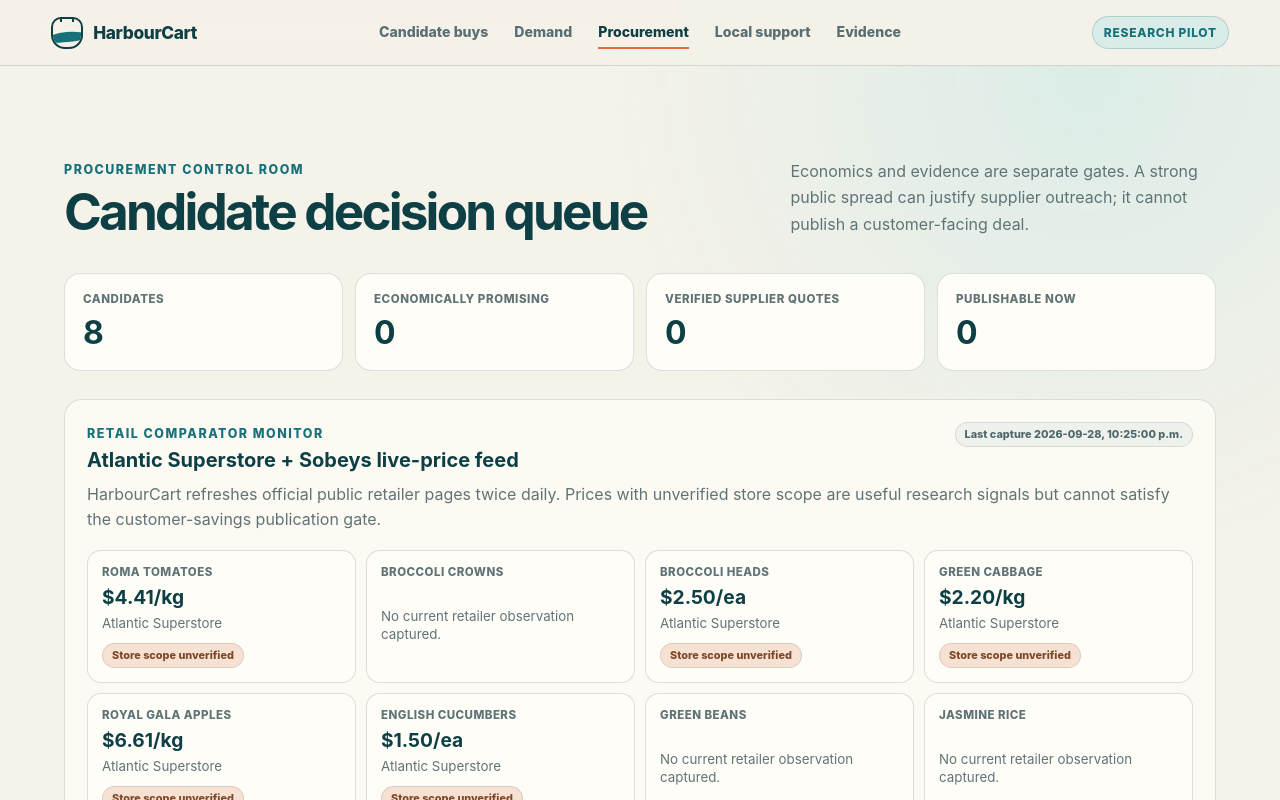
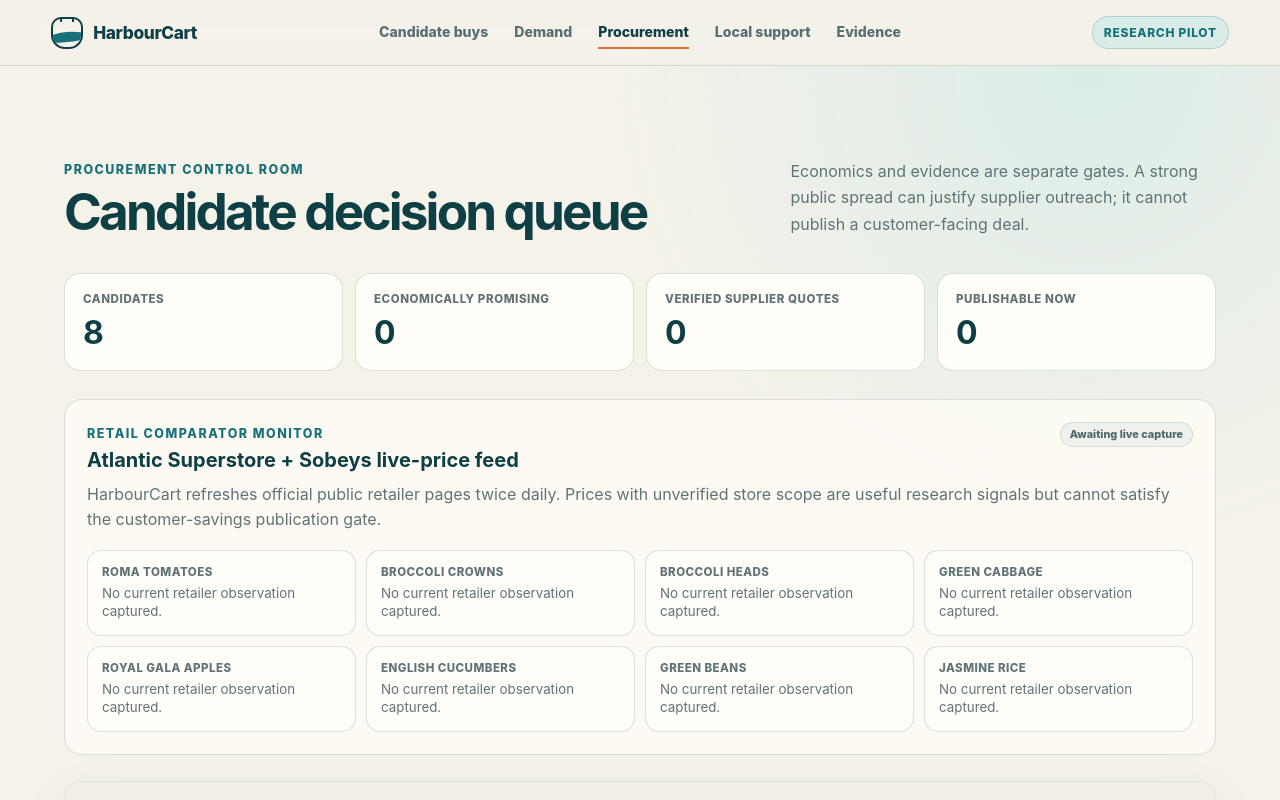
Before and after one commit to JeremyHennessy/HarbourCart, a React (Vite) app: page / in a window 1280 px wide. Both pictures are taken after a click on the button "Procurement". Shown: the top 800 px of the page. Built offline with nearby package versions, Linux system fonts and the light colour scheme.

Commit message:
Show Atlantic Superstore and Sobeys prices side by side

```diff
--- a/src/components/LiveRetailPanel.tsx
+++ b/src/components/LiveRetailPanel.tsx
@@ -1,52 +1,31 @@
-import { useEffect, useMemo, useState } from "react";
+import { useMemo } from "react";
 import { pilotCandidates } from "../data/pilot";
-import {
-  lowestResearchSignal,
-  type LiveRetailFeed,
-} from "../domain/liveRetail";
+import type { LiveRetailFeed } from "../domain/liveRetail";
 
 const money = new Intl.NumberFormat("en-CA", {
   style: "currency",
   currency: "CAD",
 });
 
-export default function LiveRetailPanel() {
-  const [feed, setFeed] = useState<LiveRetailFeed>();
-  const [error, setError] = useState<string>();
-
-  useEffect(() => {
-    const controller = new AbortController();
-    const url = new URL("data/retail-live.json", window.location.href);
-    url.searchParams.set("t", String(Date.now()));
-
-    fetch(url.toString(), { cache: "no-store", signal: controller.signal })
-      .then((response) => {
-        if (!response.ok) {
-          throw new Error("Retail feed returned HTTP " + response.status + ".");
-        }
-        return response.json() as Promise<LiveRetailFeed>;
-      })
-      .then((data) => {
-        setFeed(data);
-        setError(undefined);
-      })
-      .catch((reason: unknown) => {
-        if (controller.signal.aborted) return;
-        setError(
-          reason instanceof Error
-            ? reason.message
-            : "Live retail feed unavailable.",
-        );
-      });
-
-    return () => controller.abort();
-  }, []);
-
+export default function LiveRetailPanel({
+  feed,
+  error,
+}: {
+  feed?: LiveRetailFeed;
+  error?: string;
+}) {
   const cards = useMemo(
     () =>
       pilotCandidates.map((buy) => ({
         buy,
-        signal: lowestResearchSignal(feed?.prices ?? [], buy.id),
+        signals: (feed?.prices ?? [])
+          .filter((price) => price.productId === buy.id)
+          .sort((a, b) => {
+            if (a.retailer !== b.retailer) {
+              return a.retailer.localeCompare(b.retailer);
+            }
+            return a.normalizedPrice - b.normalizedPrice;
+          }),
       })),
     [feed],
   );
@@ -75,19 +54,26 @@ export default function LiveRetailPanel() {
       {error && <p className="feed-error">{error}</p>}
 
       <div className="live-retail-grid">
-        {cards.map(({ buy, signal }) => (
+        {cards.map(({ buy, signals }) => (
           <div className="live-price-card" key={buy.id}>
             <span>{buy.product}</span>
-            {signal ? (
-              <>
+            {signals.length ? (
+              <div className="live-price-card__retailers">
+                {signals.map((signal) => (
+                  <div
+                    className="retailer-price-row"
+                    key={signal.id}
+                  >
+                    <div>
+                      <small>
+                        {signal.retailerLabel}
+                        {signal.storeName ? " · " + signal.storeName : ""}
+                      </small>
                       <strong>
                         {money.format(signal.normalizedPrice)}/
                         {signal.normalizedUnit}
                       </strong>
-                <small>
-                  {signal.retailerLabel}
-                  {signal.storeName ? " · " + signal.storeName : ""}
-                </small>
+                    </div>
                     <span
                       className={
                         signal.scope === "HALIFAX_STORE"
@@ -96,10 +82,12 @@ export default function LiveRetailPanel() {
                       }
                     >
                       {signal.scope === "HALIFAX_STORE"
-                    ? "Halifax store verified"
-                    : "Store scope unverified"}
+                        ? "Halifax verified"
+                        : "Scope unverified"}
                     </span>
-              </>
+                  </div>
+                ))}
+              </div>
             ) : (
               <small>No current retailer observation captured.</small>
             )}
```
Lines whose indentation alone changed are shown as unchanged.
